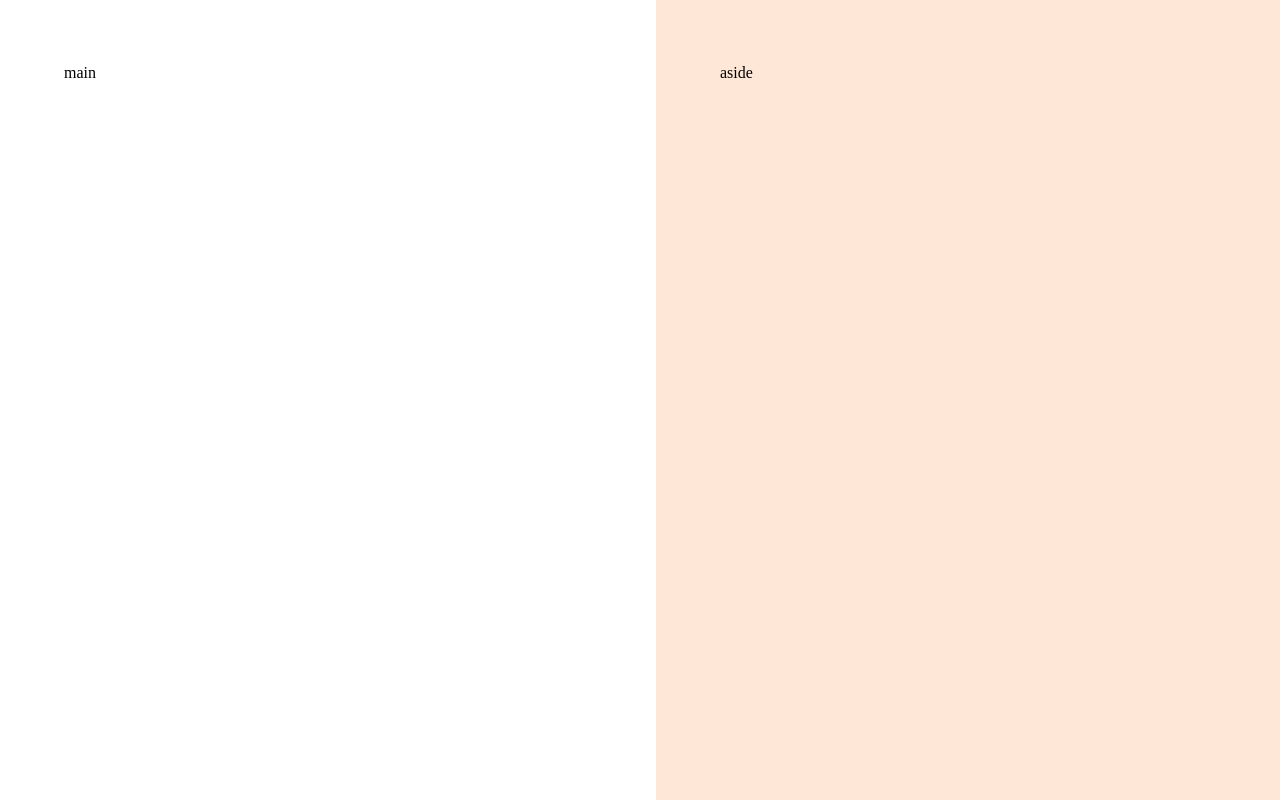
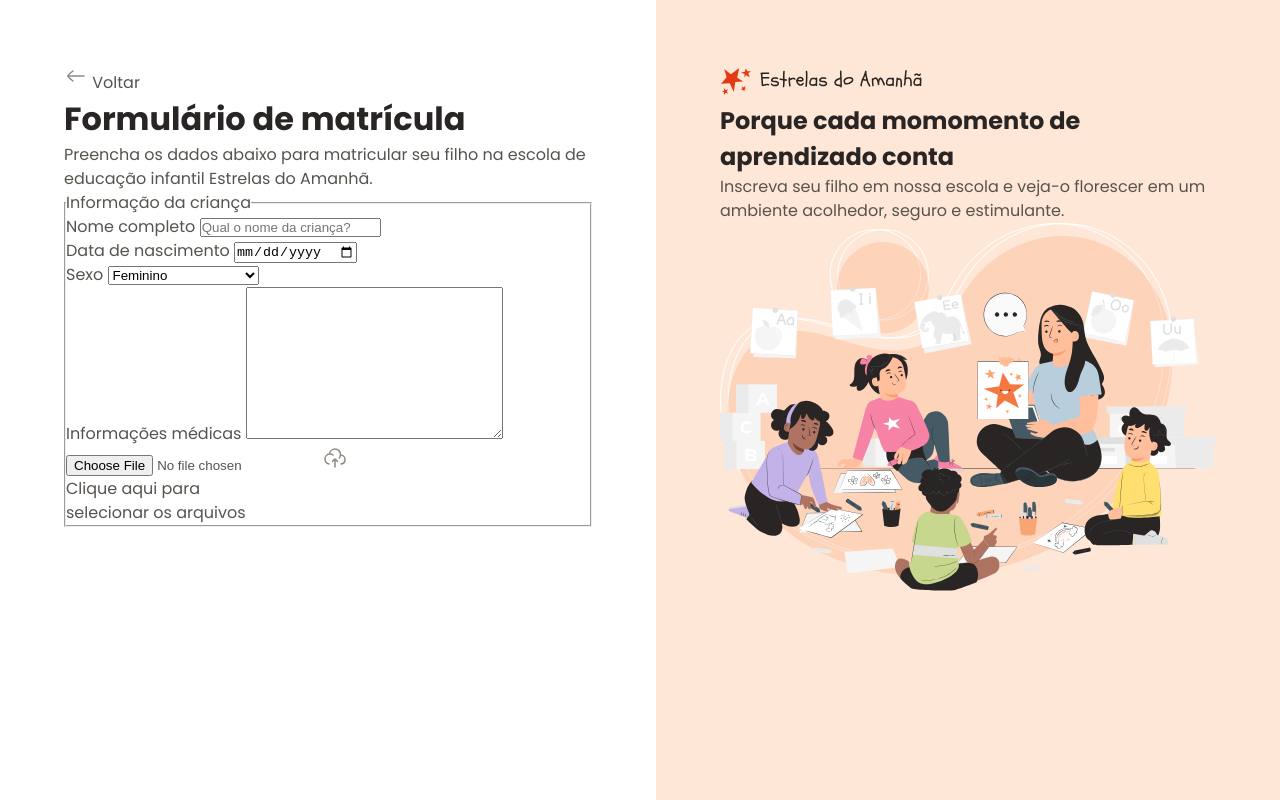
Before and after one commit to JoaoVBrasil/Projeto5Rocket, a plain HTML site: page index.html in a window 1280 px wide. Drawn offline with Linux system fonts and the light colour scheme.

Commit message:
Iniciando o formulario

```diff
--- a/index.html
+++ b/index.html
@@ -16,15 +16,79 @@
 </head>
 
 <body>
-
-
     <div id="app">
         <main>
-            <div class="main-container">main</div>
+            <div class="main-container">
+                <div class="back">
+                    <img src="assets/icons/arrow-left-02.svg" alt="ícone de seta de voltar">
+                    <span>Voltar</span>
+                </div>
+                <h1>Formulário de matrícula</h1>
+                <p>
+                    Preencha os dados abaixo para matricular seu filho na escola de educação infantil Estrelas do
+                    Amanhã.
+                </p>
+                <form method="post" enctype="multipart/form-data">
+                    <fieldset class="child-info">
+                        <legend>Informação da criança</legend>
+
+                        <div class="input-wrapper">
+                            <label for="fullname">Nome completo</label>
+                            <input type="text" id="fullname" name="fullname" placeholder="Qual o nome da criança?">
+                        </div>
+
+                        <div class="input-wrapper">
+                            <label for="birth">Data de nascimento</label>
+                            <input type="date" id="birth" name="birth" lang="pt-BR">
+                        </div>
+
+                        <div class="select-wrapper">
+                            <label for="gender">Sexo</label>
+                            <select name="gender" id="gender">
+                                <option value="female">Feminino</option>
+                                <option value="male">Masculino</option>
+                                <option value="na">Prefiro não responder</option>
+                            </select>
+                        </div>
+
+                        <div class="textarea-wrapper">
+                            <label for="medical-info">Informações médicas</label>
+                            <textarea name="medical-info" id="medical-info" cols="30" rows="10"
+                                placeholder="A criança possui alguma condição médica que a escola deve estar ciente? (Se sim, especifique)">
+                            </textarea>
+                        </div>
+
+                        <div class="droparea-wrapper">
+                            <input type="file" name="birth-file" id="birth-file">
+                            <img src="assets/icons/cloud-upload.svg" alt="">
+                            <p>
+                                Clique aqui para <br> selecionar os arquivos
+                            </p>
+                        </div>
+
+                    </fieldset>
+                </form>
+            </div>
         </main>
 
         <aside>
-            <div class="aside-container">aside</div>
+            <div class="aside-container">
+                <header>
+                    <img src="assets/logosvg.svg" alt="Logo Estrelas do Amanhã">
+                    <h2>Porque cada momomento de
+                        <span>
+                            aprendizado
+                        </span>
+                        conta
+                    </h2>
+                    <p>
+                        Inscreva seu filho em nossa escola e veja-o florescer em um ambiente acolhedor, seguro e
+                        estimulante.
+                    </p>
+                </header>
+                <img src="assets/kindergarten-student/pana.svg"
+                    alt="Ilustração de uma professora com crianças prestando atenção">
+            </div>
         </aside>
     </div>
 
--- a/styles/global.css
+++ b/styles/global.css
@@ -23,6 +23,20 @@
     --semantic-error: #DC2626;
 }
 
-body{
+body {
     overflow: hidden;
+
+    font: var(--text);
+    color: var(--text-secondary)
 }
+
+h1,
+h2 {
+    color: var(--text-primary);
+}
+
+img {
+    max-width: 100%;
+    height: auto;
+
+}
--- a/styles/layout.css
+++ b/styles/layout.css
@@ -15,13 +15,39 @@ main {
         max-width: 33rem;
         margin-left: auto;
     }
+
+    &.back {
+        display: flex;
+        align-items: center;
+        gap: .5rem;
+        margin-bottom: 1.5rem;
+    }
+
+    &.h1 {
+        font: 600 1.5rem/1.25 var(--font-family);
+        margin-bottom: .5rem;
+    }
 }
 
 aside {
     background-color: var(--surface-secondary);
     padding: 4rem;
 
-    &.aside-container{
+    &.aside-container {
         max-width: 31rem;
+
+        &>img {
+            margin-top: 2rem;
+            ;
+        }
+    }
+
+    &.h2 {
+        font: 600 2.5rem/1.25 var(--font-family);
+        margin-bottom: .5rem;
+
+        &.span {
+            color: var(--text-highlight);
+        }
     }
 }
```
